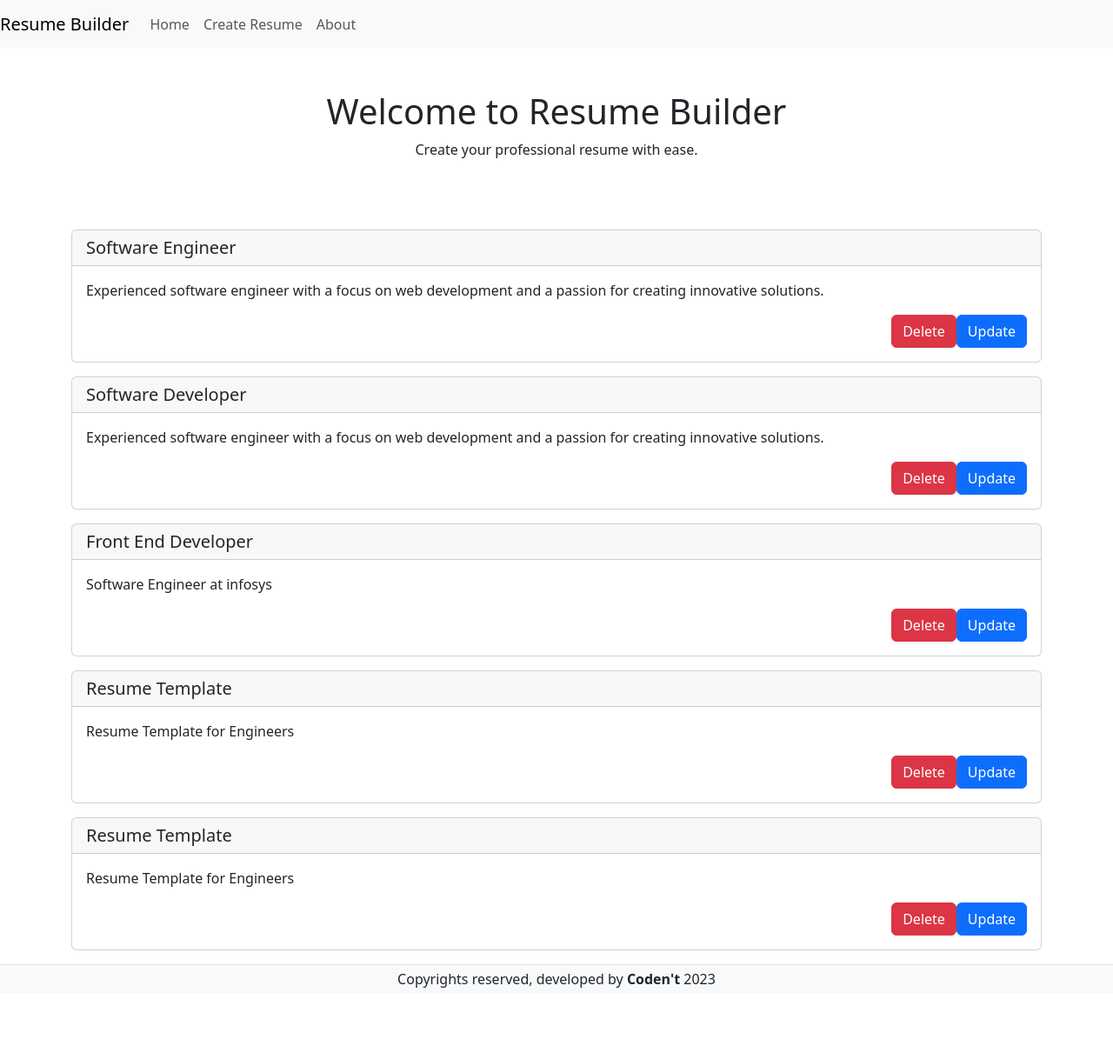
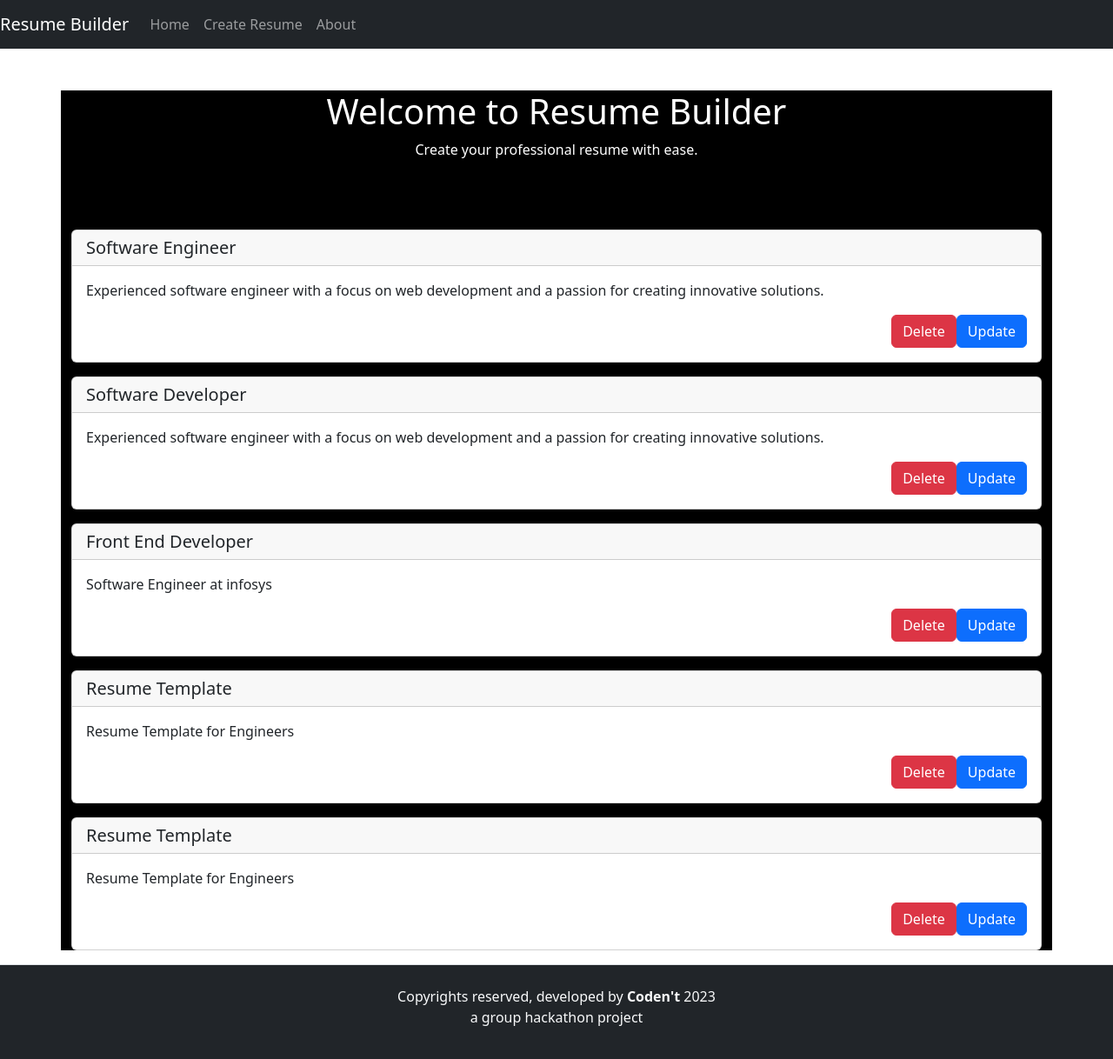
Before and after one commit to omidhokate2002/codent-resume-builder, a React (Create React App) app: page / in a window 1280 px wide. Shown: the top 1218 px of the page at 87% size. Before the commit the page ends 1142 px from the top, so only its background shows below. Built offline with nearby package versions, Linux system fonts and the light colour scheme; data requests are answered from the project's data file.

Commit message:
layout changes to dark

```diff
--- a/src/layout/footer.jsx
+++ b/src/layout/footer.jsx
@@ -1,7 +1,8 @@
 export const Footer = () => {
   return (
-    <div className="container-fluid border-top mt-3 text-center bg-light text-dark py-1">
+    <div className="container-fluid border-top mt-3 text-center bg-dark text-light py-4">
       <p className="m-0">Copyrights reserved, developed by <b>Coden't </b>2023</p>
+      <p>a group hackathon project</p>
     </div>
   );
 };
--- a/src/layout/navigation.jsx
+++ b/src/layout/navigation.jsx
@@ -28,7 +28,7 @@ export const Navigation = () => {
   };
 
   return (
-    <nav className="navbar navbar-expand-lg navbar-light bg-light">
+    <nav className="navbar navbar-expand-lg navbar-dark bg-dark">
       <Link className="navbar-brand" to="/">
         Resume Builder
       </Link>
--- a/src/pages/home.jsx
+++ b/src/pages/home.jsx
@@ -5,7 +5,7 @@ const HomePage = () => {
   return (
     <>
       <Navigation />
-      <div className="container mt-5">
+      <div className="container mt-5" style={{ backgroundColor: 'black', color: 'white' }}>
         <div className="row justify-content-center align-items-center">
           <div className="text-center">
             <h1>Welcome to Resume Builder</h1>
```
